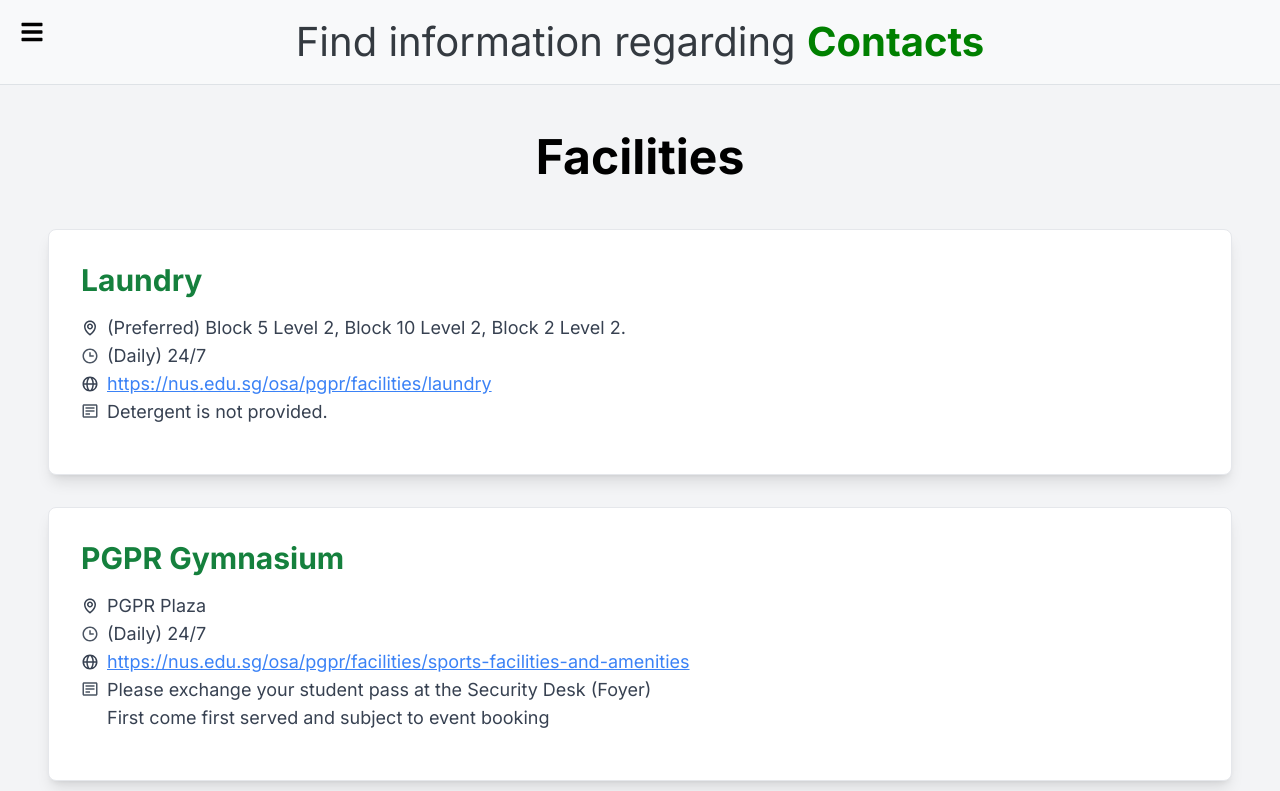
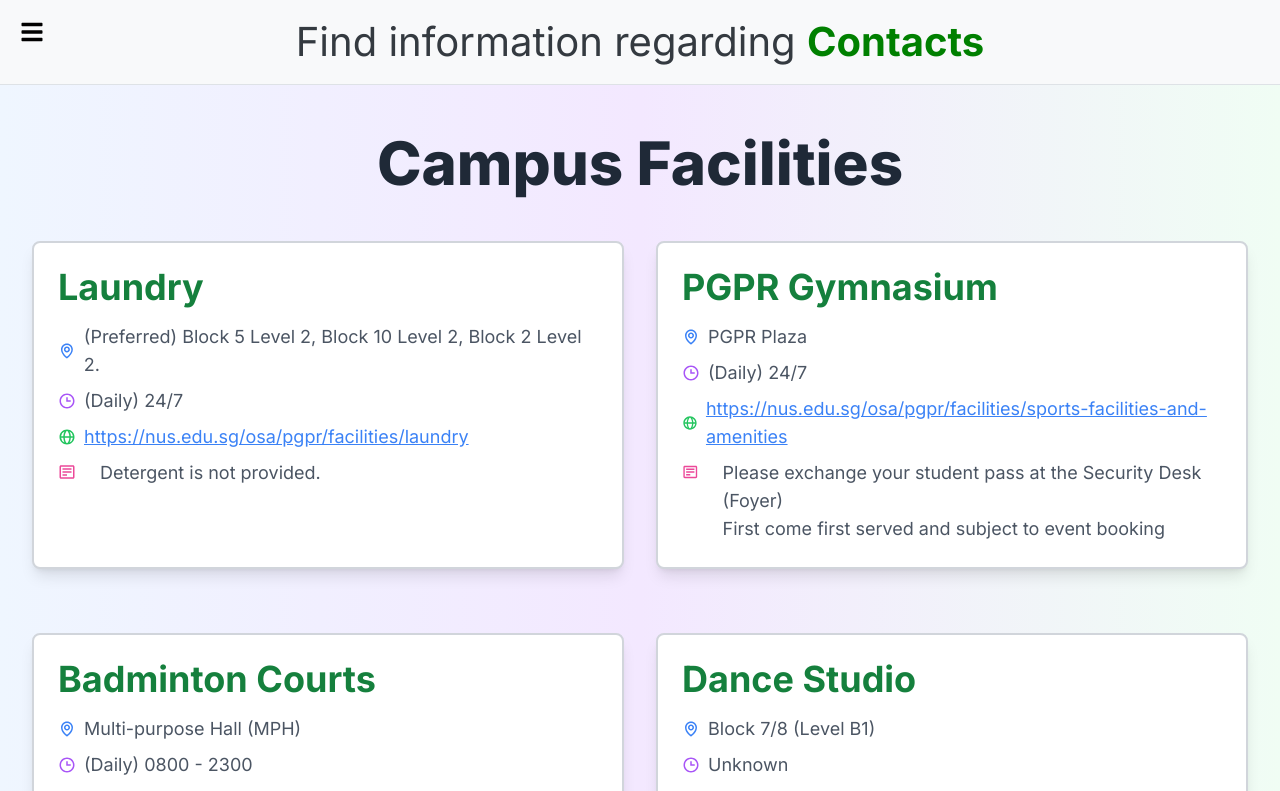
Before and after one commit to jinhanfromNUS/hojinhan-PGPR, a Next.js app: page /facilities in a window 1280 px wide. Shown: the top 791 px of the page. Built offline with nearby package versions, Linux system fonts and the light colour scheme.

Commit message:
Enhance design of Facilities page

```diff
--- a/src/app/facilities/page.tsx
+++ b/src/app/facilities/page.tsx
@@ -213,14 +213,15 @@
     ];
 
     return (
-        <div className="p-8 bg-gray-100">
-            <h1 className="text-5xl font-bold mt-4 mb-12 text-center">Facilities</h1>
+        <div className="p-8 bg-gradient-to-r from-blue-50 via-purple-100 to-green-50 min-h-screen">
+            <h1 className="text-6xl font-extrabold mt-4 mb-12 text-center text-gray-800">Campus Facilities</h1>
+            <div className="grid grid-cols-1 md:grid-cols-2 lg:grid-cols-2 gap-8">
                 {facilities.map((facility, index) => (
-                <div key={index} className="mb-8 mx-4 p-8 border rounded-lg shadow-lg bg-white">
-                    <h2 className="text-3xl font-bold text-green-700 mb-4">{facility.facility}</h2>
+                    <div key={index} className="mb-8 p-6 border-2 border-gray-300 rounded-lg shadow-lg bg-white transform hover:scale-105 transition-transform duration-300">
+                        <h2 className="text-4xl font-bold text-green-700 mb-4">{facility.facility}</h2>
                         {facility.location && facility.location !== '-' && (
-                        <div className="text-lg text-gray-700 flex items-center">
-                            <BiMap className="mr-2" />
+                            <div className="text-lg text-gray-600 flex items-center mb-2">
+                                <BiMap className="mr-2 text-blue-500" />
                                 <div>
                                     {facility.location.split('\n').map((line, i) => (
                                         <p key={i}>{line}</p>
@@ -229,8 +230,8 @@
                             </div>
                         )}
                         {facility.operatingHours.length > 0 && (
-                        <div className="text-lg text-gray-700 flex items-center">
-                            <BiTime className="mr-2 text-gray-600" />
+                            <div className="text-lg text-gray-600 flex items-center mb-2">
+                                <BiTime className="mr-2 text-purple-500" />
                                 <div>
                                     {facility.operatingHours.map((hours, i) => (
                                         <p key={i} className="mb-0">{hours}</p>
@@ -239,17 +240,17 @@
                             </div>
                         )}
                         {facility.website && (
-                        <p className="text-lg text-gray-700 flex items-center">
-                            <BiGlobe className="mr-2" /> <a href={facility.website} className="text-blue-500 underline" target="_blank" rel="noopener noreferrer">{facility.website}</a>
+                            <p className="text-lg text-gray-600 flex items-center mb-2">
+                                <BiGlobe className="mr-2 text-green-500" />
+                                <a href={facility.website} className="text-blue-500 underline hover:text-blue-700 transition-colors duration-300" target="_blank" rel="noopener noreferrer">{facility.website}</a>
                             </p>
                         )}
                         {facility.description.length > 0 && (
-                        <div className="text-lg text-gray-700 flex items-start mb-4">
-                            <BiDetail className="mr-2 text-gray-600 mt-1" />
+                            <div className="text-lg text-gray-600 flex items-start">
+                                <BiDetail className="mr-2 text-pink-500 mt-1" />
                                 <div>
                                     {facility.description.map((desc, i) => (
-                                    // <p key={i} className={i === 0 ? "" : "ml-0"}>{i + 1}. {desc}</p>
-                                    <p> {desc}</p>
+                                        <p key={i} className="ml-4">{desc}</p>
                                     ))}
                                 </div>
                             </div>
@@ -257,6 +258,7 @@
                     </div>
                 ))}
             </div>
+        </div>
     );
 };
 
```
Also changed, not shown: src/components/Header.tsx (+66 -0 lines). Lines whose indentation alone changed are shown as unchanged.
